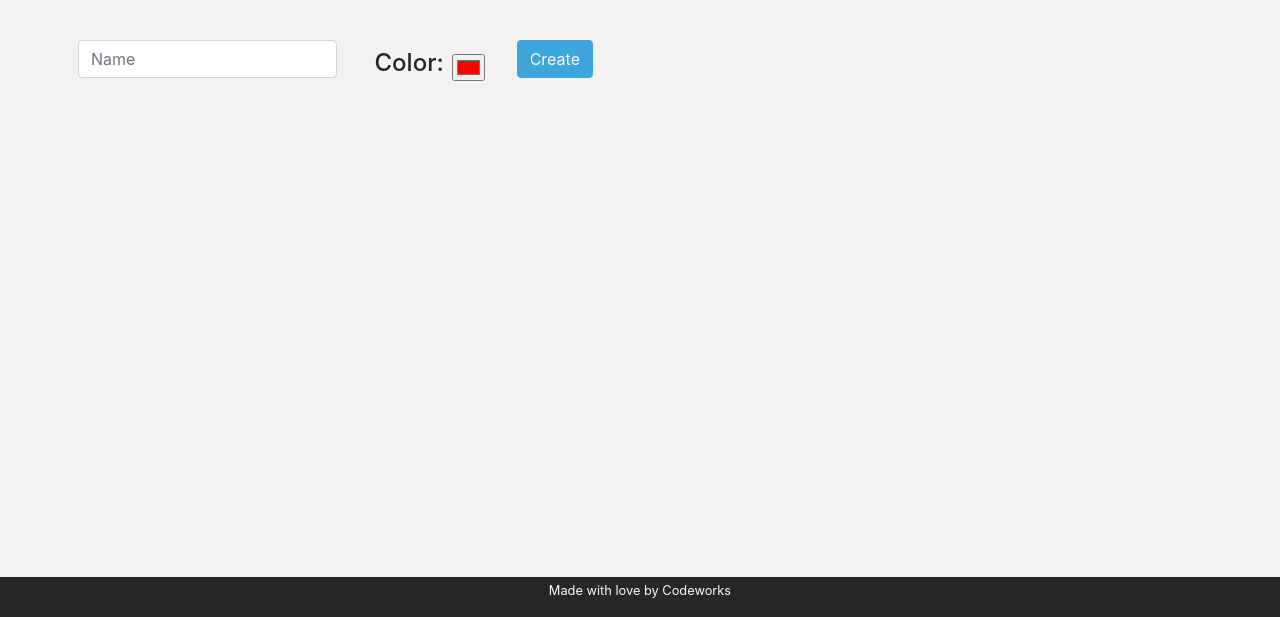
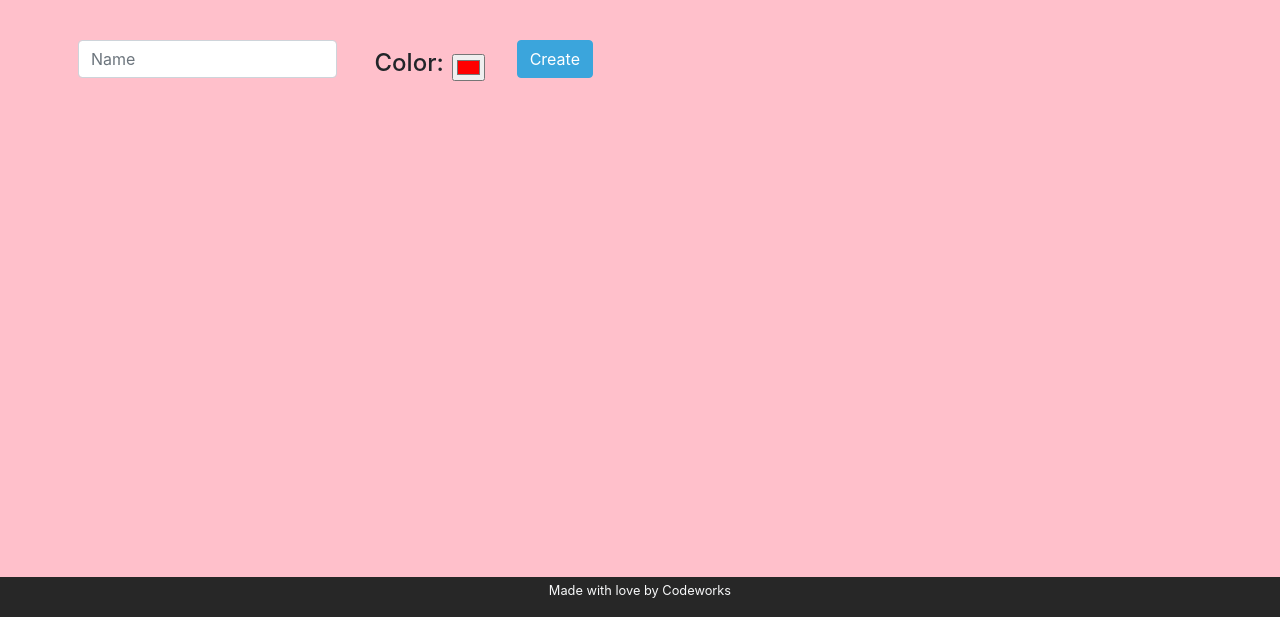
Before and after one commit to ChesterJGreen/checkpoint3, a website with bundled scripts: page index.html in a window 1280 px wide. Shown: the part 183-800 px from the top of the page. Built offline with nearby package versions, Linux system fonts and the light colour scheme.

Commit message:
bg change

```diff
--- a/index.html
+++ b/index.html
@@ -33,7 +33,7 @@
     }
 </style>
 
-<body class="">
+<body class="bg-pink">
     <header>
         <nav class="navbar navbar-dark navbar-expand bg-dark text-light">
             <a class="navbar-brand" href="#">
```
